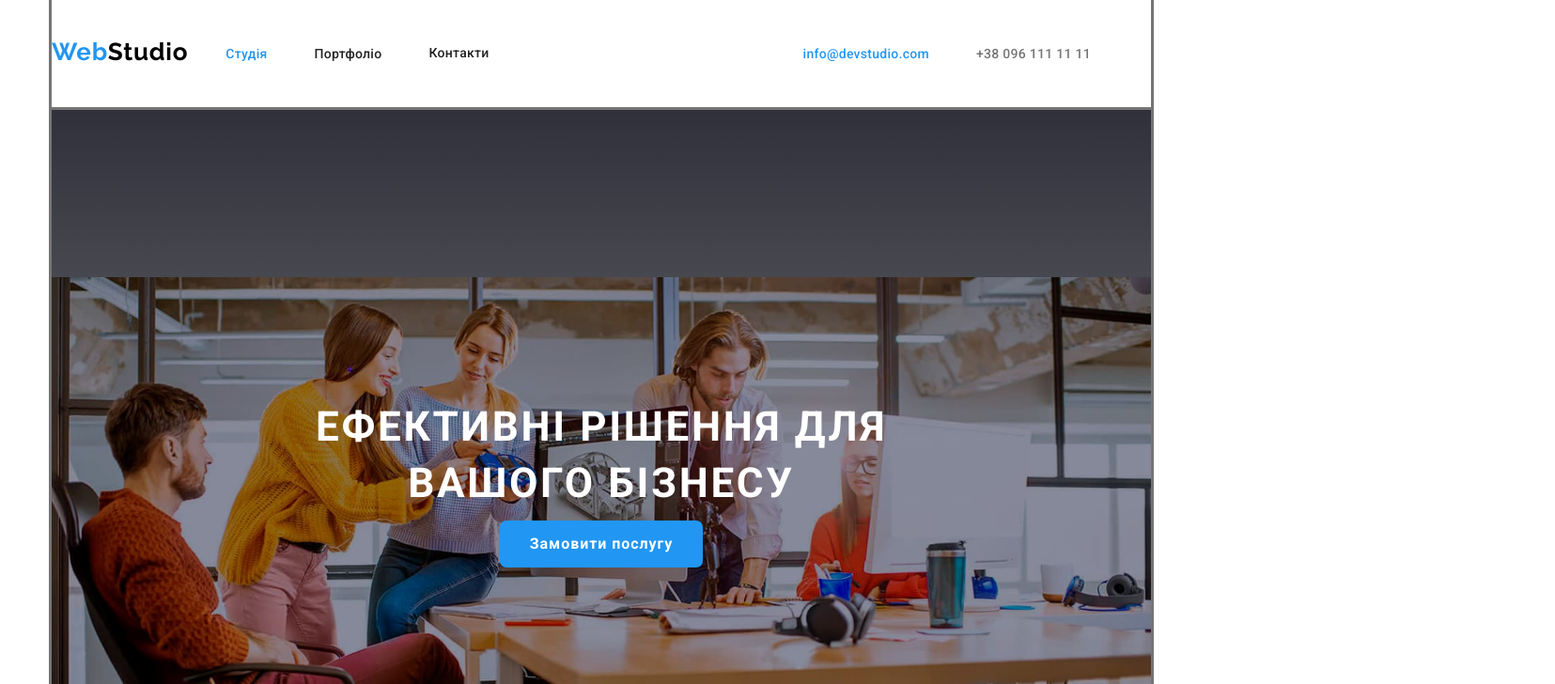
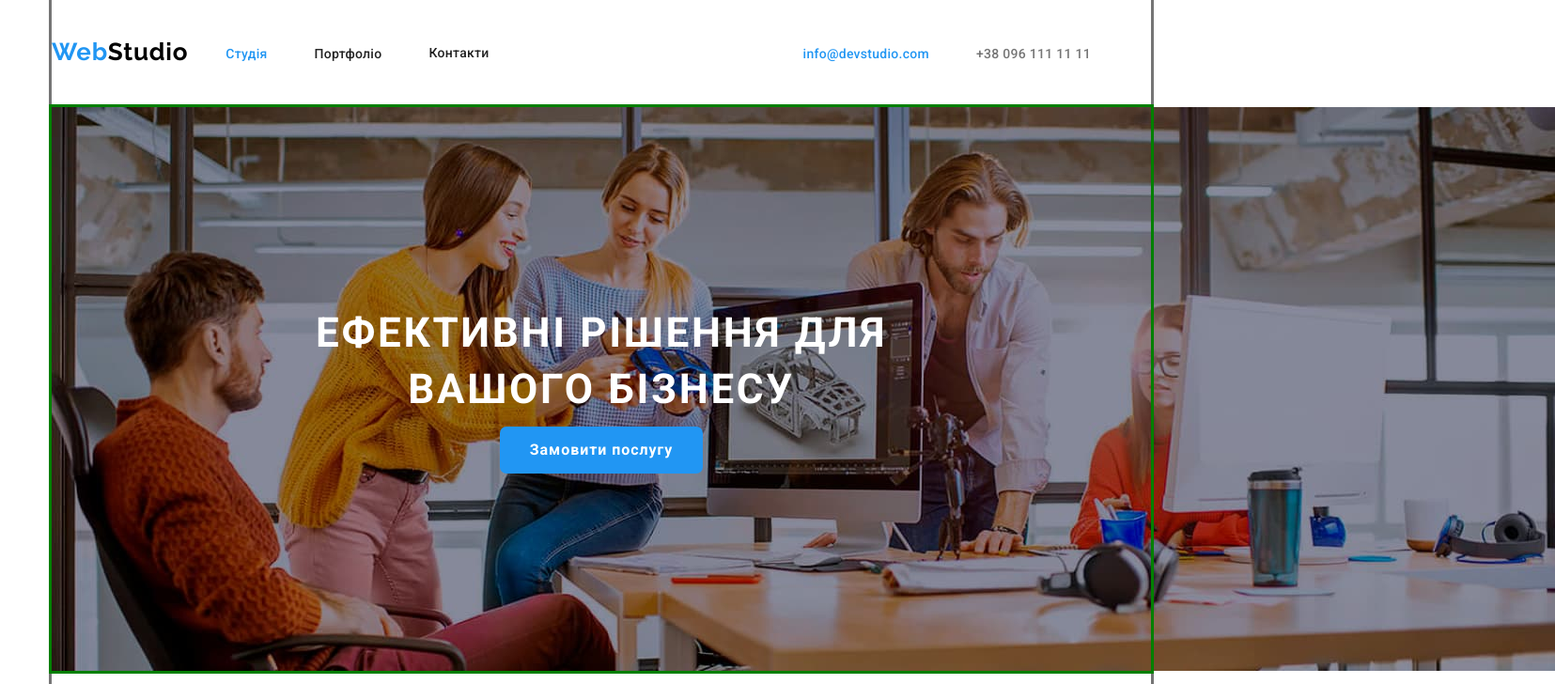
Before and after one commit to fox-tech17/WebStudio1, a plain HTML site: page index.html in a window 1280 px wide. Shown: the top 728 px of the page at 94% size, 1655 px wide, since content can reach past the window. Drawn offline with nearby package versions, Linux system fonts and the light colour scheme.

Commit message:
trying new CSS

```diff
--- a/index.html
+++ b/index.html
@@ -68,13 +68,15 @@
         </ul>
       </header>
 
-      <section class="GB_section">
+      <section class="back-img">
+        <div class="GB_section">
         <h1 class="top_section opener-title">
           Ефективні рішення для вашого бізнесу
         </h1>
         <button type="top_section button" class="header-button">
           Замовити послугу
         </button>
+        </div>
       </section>
 
       <section class="container chars">
--- a/style.css
+++ b/style.css
@@ -14,7 +14,7 @@
 }
 
 .container {
-  max-width: 1170px;
+  width: 1170px;
   outline: solid var(--LGLetters-color);
   margin: 0 auto;
 }
@@ -98,31 +98,40 @@ body {
   color: var(--HB-color);
 }
 
-.GB_section {
-  width: 100%;
-  display: flex;
-  flex-direction: column;
-  align-items: center;
-  justify-content: center;
-  height: 100vh;
+.back-img {
+  width: 1600px;
+  height: 600px;
   background-image: url(/images/header-background-img.jpg);
   /* image does not perfectly fit perfectly into the box */
   background-size: contain;
-  background-position: center;
+  background-position: 50% 0;
   background-repeat: no-repeat;
   position: relative;
+
+  /* take image out of the container and have it be more left */
 }
 
-.GB_section::before {
+.back-img::before {
   content: "";
   position: absolute;
   top: 0;
   left: 0;
   width: 100%;
   height: 100%;
-  background: linear-gradient(to bottom, var(--GBG-color), rgba(0,0,0,0.4));
+  background: linear-gradient(to bottom, var(--GBG-color), rgba(0, 0, 0, 0.4));
   z-index: -1;
   /* not too sure about this code but seems to be working */
+
+}
+
+.GB_section {
+  width: 1170px;
+  display: flex;
+  flex-direction: column;
+  align-items: center;
+  justify-content: center;
+  height: 600px;
+  outline: 3px solid green;
 }
 
 .opener-title {
```
